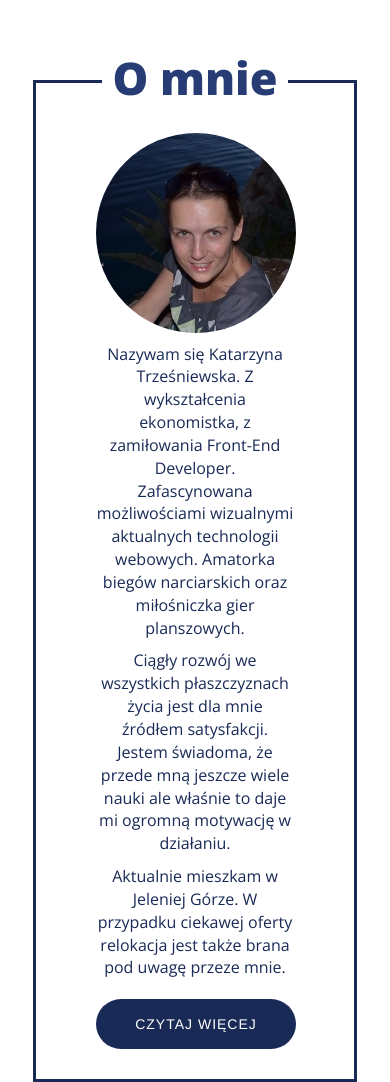
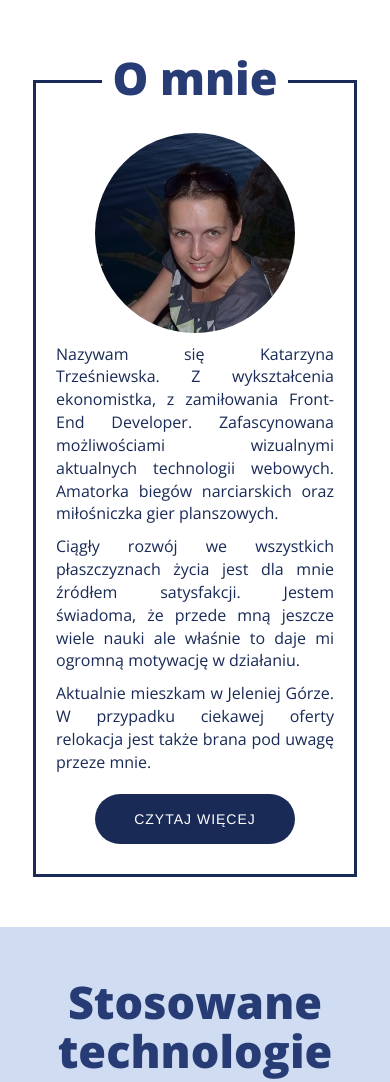
Before and after one commit to katarzynka1234/Katarzyna_Trzesniewska, a website: page index.html in a window 390 px wide. Shown: the part 844-1926 px from the top of the page. Drawn offline with nearby package versions, Linux system fonts and the light colour scheme.

Commit message:
Add RWD for about section

```diff
--- a/sass/style.scss
+++ b/sass/style.scss
@@ -282,6 +282,14 @@ footer {
 
 
 @media (max-width: 767px) {
+    .about {
+        .about-box {
+            padding: 0 20px 30px 20px;
+            p {
+            text-align: justify;
+            }
+        }
+    }
    footer {
      font-size: smaller;
      p {
```
Also changed, not shown: css/style.css, 1 other file.
